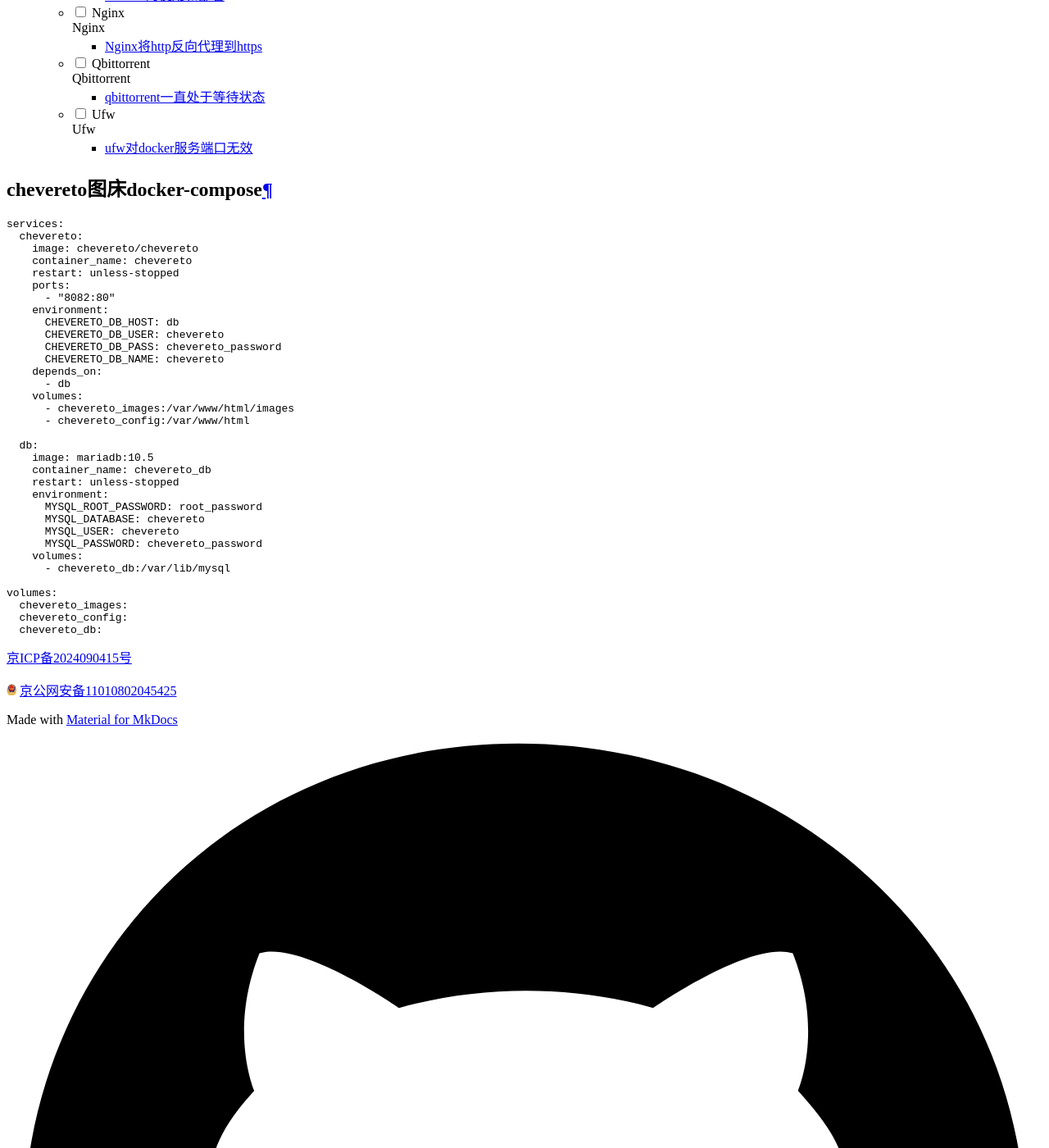
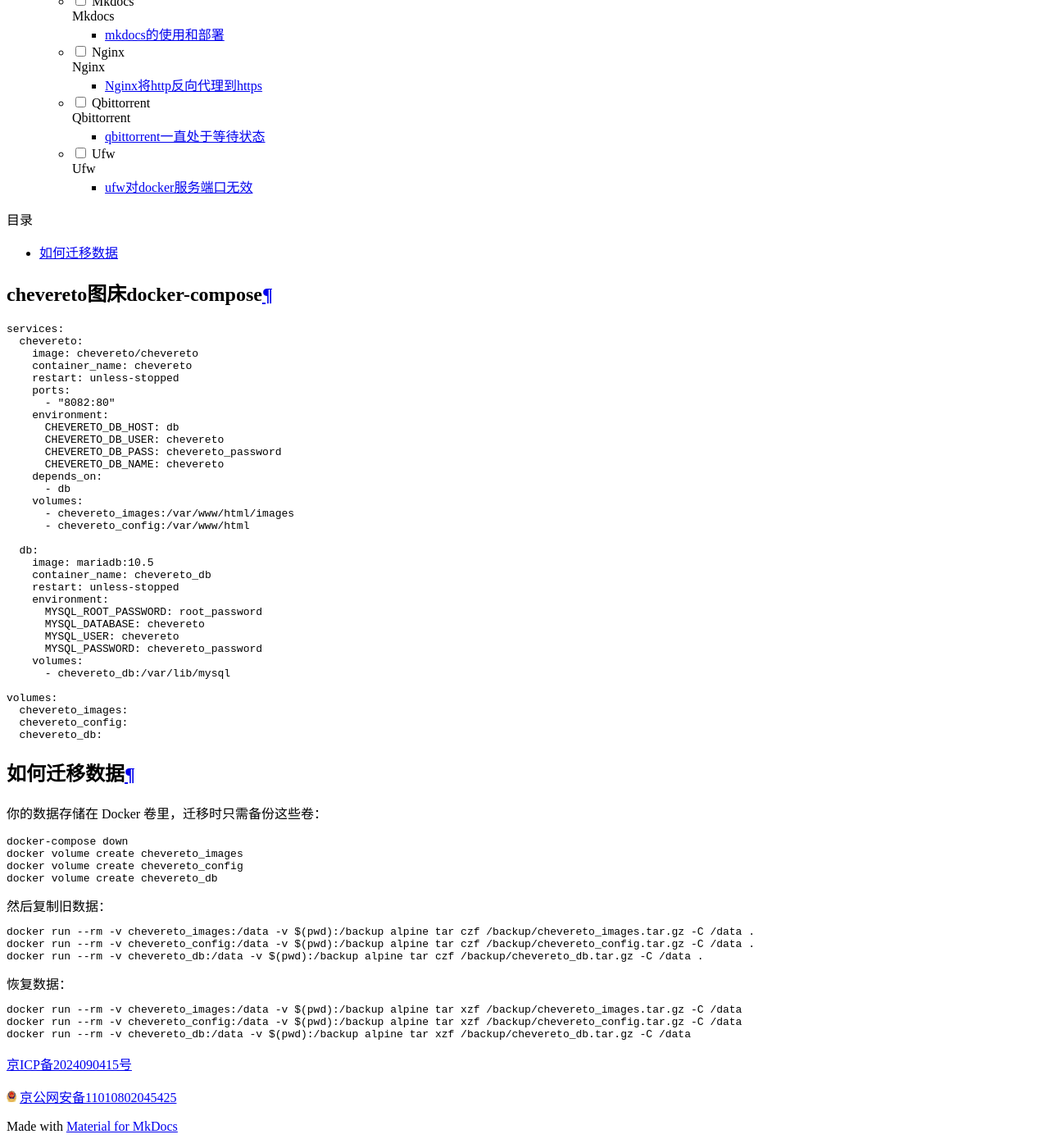
Before and after one commit to lyy1119/lyy1119.github.io, an MkDocs documentation site: the page built from docs/软件使用/chevereto.md, in a window 1280 px wide and 1400 px high, scrolled down 11311 px. Shown: the whole window at 82% size. Built offline with MkDocs 1.6.1 and Material for MkDocs 9.7.7, drawn with Linux system fonts in a browser that asks for light colours; nearby versions of some CDN libraries; some of the changed text lies outside the part shown.

Commit message:
write exp

````diff
--- a/docs/软件使用/chevereto.md
+++ b/docs/软件使用/chevereto.md
@@ -36,3 +36,25 @@
   chevereto_config:
   chevereto_db:
 ```
+
+## 如何迁移数据
+
+你的数据存储在 Docker 卷里，迁移时只需备份这些卷：
+```shell
+docker-compose down
+docker volume create chevereto_images
+docker volume create chevereto_config
+docker volume create chevereto_db
+```
+然后复制旧数据：
+```shell
+docker run --rm -v chevereto_images:/data -v $(pwd):/backup alpine tar czf /backup/chevereto_images.tar.gz -C /data .
+docker run --rm -v chevereto_config:/data -v $(pwd):/backup alpine tar czf /backup/chevereto_config.tar.gz -C /data .
+docker run --rm -v chevereto_db:/data -v $(pwd):/backup alpine tar czf /backup/chevereto_db.tar.gz -C /data .
+```
+恢复数据：
+```shell
+docker run --rm -v chevereto_images:/data -v $(pwd):/backup alpine tar xzf /backup/chevereto_images.tar.gz -C /data
+docker run --rm -v chevereto_config:/data -v $(pwd):/backup alpine tar xzf /backup/chevereto_config.tar.gz -C /data
+docker run --rm -v chevereto_db:/data -v $(pwd):/backup alpine tar xzf /backup/chevereto_db.tar.gz -C /data
+```
````
